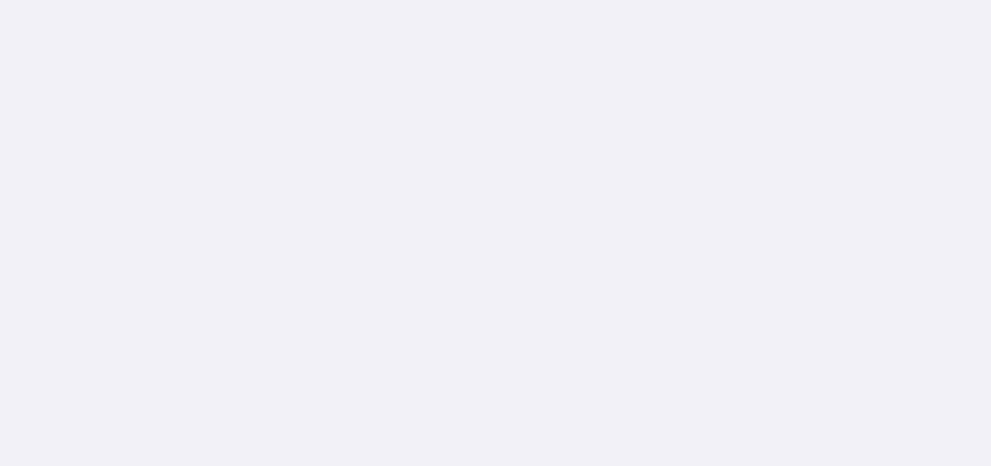
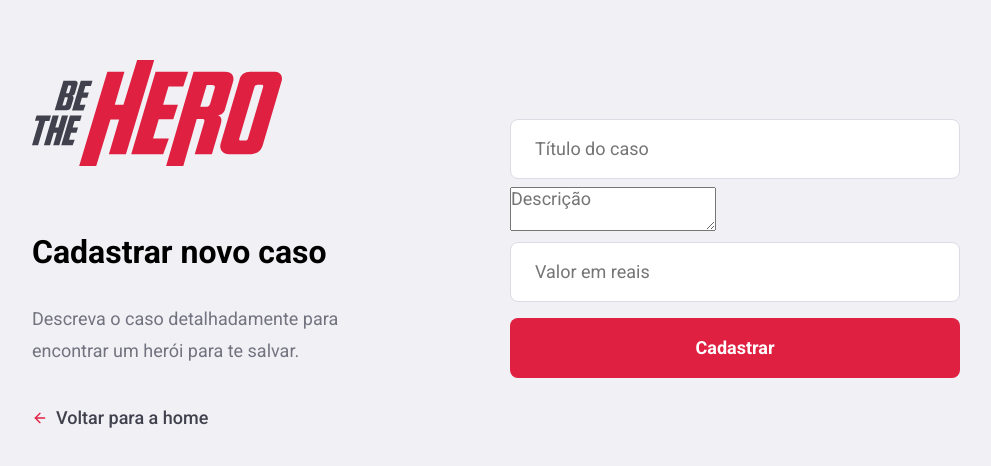
Before and after one commit to brunopinhal/bethehero-webfrontend, a React (Create React App) app: page /incidents/new in a window 1280 px wide. Shown: the part 156-622 px from the top of the page, without its empty margins (144-1135 px from the left). Built offline with nearby package versions, Linux system fonts and the light colour scheme.

Commit message:
NewIncident page component styles

```diff
--- /dev/null
+++ b/src/pages/NewIncident/index.js
@@ -0,0 +1,28 @@
+import React from 'react';
+import { Link } from 'react-router-dom';
+import { FiArrowLeft } from 'react-icons/fi';
+
+import './styles.css';
+
+import logo from '../../assets/logo.svg';
+
+export default function NewIncident() {
+  return(
+    <div className="new-incident-container">
+      <div className="content">
+        <section>
+          <img src={logo} alt="Be The Hero"/>
+          <h1>Cadastrar novo caso</h1>
+          <p>Descreva o caso detalhadamente para encontrar um herói para te salvar.</p>
+          <Link className="back-link"to="/profile"><FiArrowLeft size={16} color="#e02041"/>Voltar para a home</Link>
+        </section>
+        <form>
+          <input placeholder="Título do caso"/>
+          <textarea placeholder="Descrição"/>
+          <input placeholder="Valor em reais"/>
+          <button className="button" type="submit">Cadastrar</button>
+        </form>
+      </div>
+    </div>
+  );
+}
--- /dev/null
+++ b/src/pages/NewIncident/styles.css
@@ -0,0 +1,45 @@
+.new-incident-container {
+  width: 100%;
+  max-width: 1120px;
+  height: 100vh;
+  margin: 0 auto;
+
+  display: flex;
+  align-items: center;
+  justify-content: center;
+ }
+ .new-incident-container .content {
+   width: 100%;
+   padding: 96px;
+   background: #f0f0f5;
+   box-shadow: 0 0 100px rgba(0, 0, 0, 0.1);
+   border-radius: 8px;
+
+   display: flex;
+   justify-content: space-between;
+   align-items: center;
+ }
+
+ .new-incident-container .content section {
+   width: 100%;
+   max-width: 380px;
+ }
+ .new-incident-container .content section h1 {
+   margin: 64px 0 32px;
+   font-size: 32px;
+ }
+ .new-incident-container .content section p{
+   font-size: 18px;
+   color: #737380;
+   line-height: 32px;
+ }
+
+ .new-incident-container .content form {
+   width: 100%;
+   max-width: 450px;
+ }
+
+ .new-incident-container .content form input,
+ .new-incident-container .content form textarea {
+   margin-top: 8px;
+ }
--- a/src/routes.js
+++ b/src/routes.js
@@ -4,6 +4,7 @@ import {BrowserRouter, Route, Switch } from 'react-router-dom';
 import Login from './pages/Login';
 import Register from './pages/Register';
 import Profile from './pages/Profile';
+import NewIncident from './pages/NewIncident';
 
 export default function Routes() {
   return (
@@ -12,6 +13,7 @@ export default function Routes() {
         <Route path="/"  exact component={Login} />
         <Route path="/register" component={Register} />
         <Route path="/profile" component={Profile} />
+        <Route path="/incidents/new" component={NewIncident} />
       </Switch>
     </BrowserRouter>
   );
```
